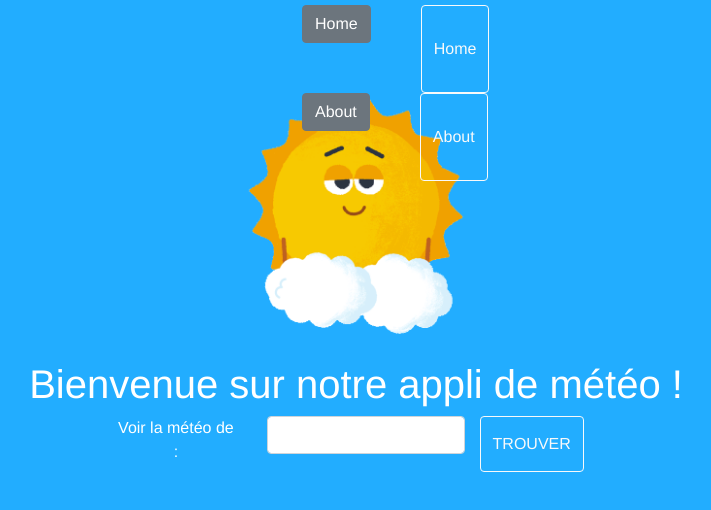
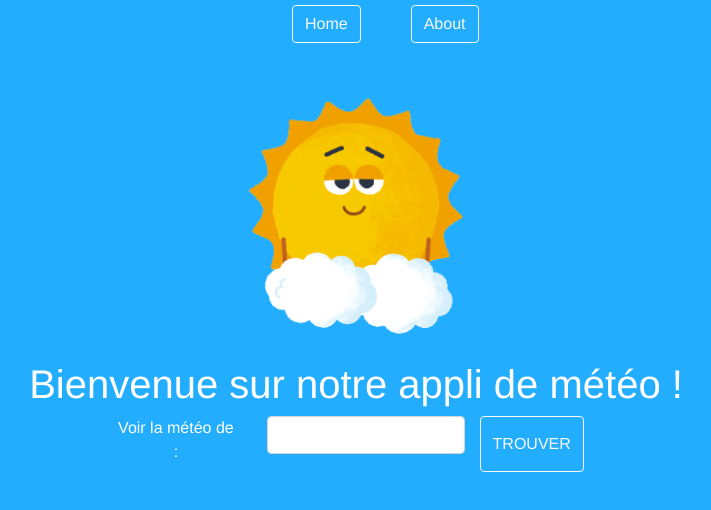
Before and after one commit to Ldqtheone/meteo-project, a Vue app: page / in a window 1280 px wide. Shown: the top 510 px of the page, without its empty margins (284-995 px from the left). Built offline with nearby package versions, Linux system fonts and the light colour scheme; what vue-async-computed would draw is missing.

Commit message:
Repare Ilias error 2.0

```diff
--- a/src/App.vue
+++ b/src/App.vue
@@ -2,14 +2,12 @@
   <div id="app">
     <div class="nav">
       <router-link :to="{ name: 'Home' }" class="nav__link"
-        ><b-button class="button">Home</b-button></router-link
-      >
+        >
         <b-button variant="outline-light">Home</b-button>
       </router-link
       >
       <router-link :to="{ name: 'About' }" class="nav__link"
-        ><b-button class="button">About</b-button></router-link
-      >
+        >
         <b-button variant="outline-light">About</b-button>
       </router-link
       >
```
